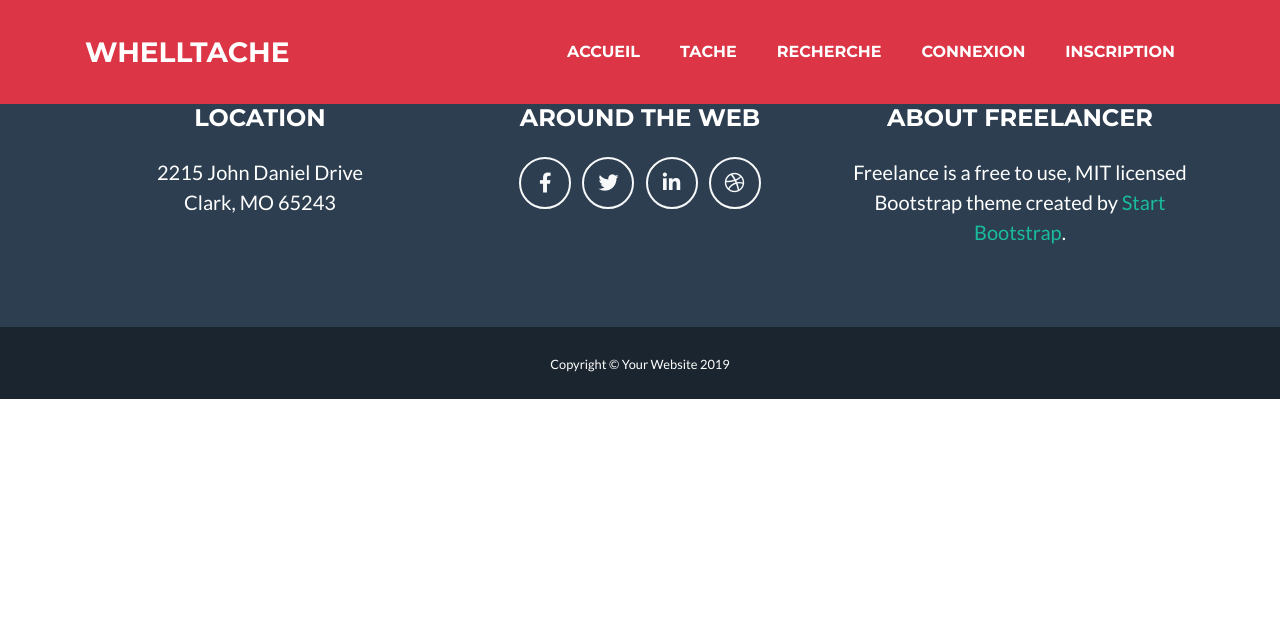
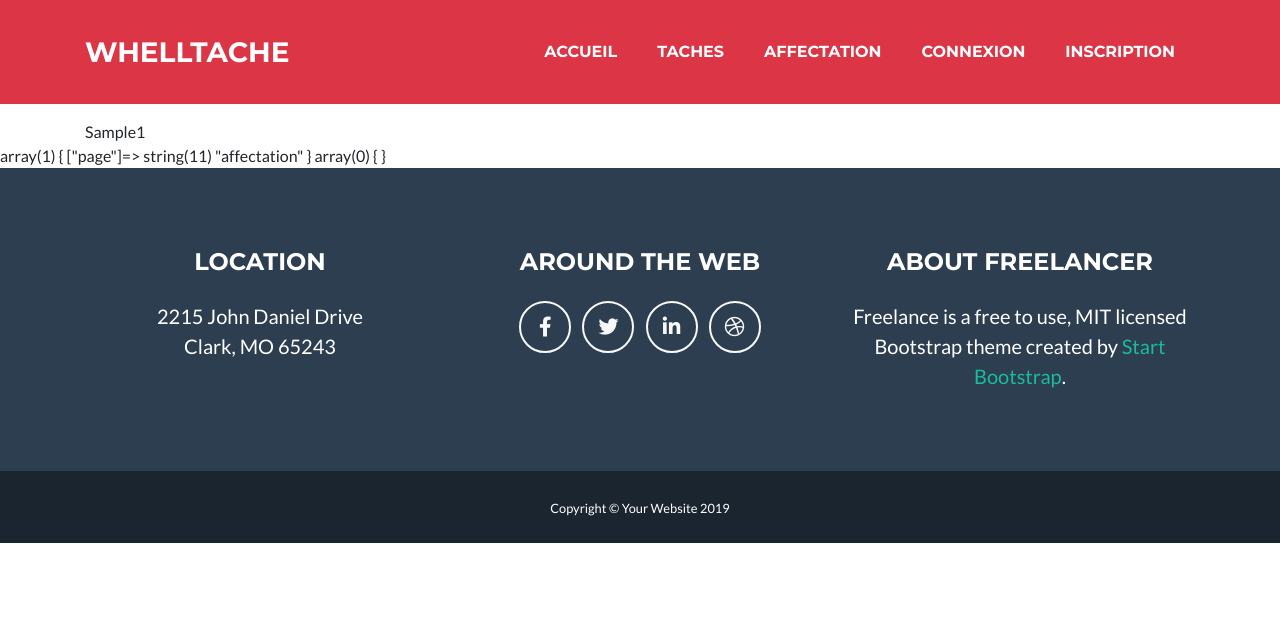
Before and after one commit to wondergaelle/whelltache, a PHP site: page /index.php?page=affectation in a window 1280 px wide. Shown: the top 638 px of the page. Run offline with PHP 8.4, Linux system fonts and the light colour scheme; tables that the repository leaves empty or names only in its code hold one stand-in row (values such as "Sample post"); some libraries are stand-ins or nearby versions.

Commit message:
Page affectation

```diff
--- a/pages/affectation.php
+++ b/pages/affectation.php
@@ -1,7 +1,25 @@
-<?php
-/**
- * Created by PhpStorm.
- * User: floch
- * Date: 2020-01-06
- * Time: 15:05
- */
+<section class="page-section portfolio" id="portfolio">
+    <div class="container">
+        <div>
+            <?php
+            //requete check tache en cours
+
+            //si pas de tache en cours
+            $sql = "SELECT * FROM tache ORDER BY rand() LIMIT 1 ";
+            $statement = $dbh->prepare($sql);
+            $statement->execute();
+            $tasks = $statement->fetch();
+            echo $tasks["libelle"];
+            echo $tasks["id"];
+
+            //update
+
+            //si tache en cours
+
+
+            //affiche
+
+            ?>
+
+        </div>
+    </div>
--- a/parts/header.php
+++ b/parts/header.php
@@ -37,12 +37,12 @@ x@x@
                 </li>
                 <li class="nav-item mx-0 mx-lg-1">
                     <a class="nav-link py-3 px-0 px-lg-3 rounded js-scroll-trigger"
-                       href="index.php?page=tache">Tache</a>
+                       href="index.php?page=tache">Taches</a>
                 </li>
 
                 <li class="nav-item mx-0 mx-lg-1">
                     <a class="nav-link py-3 px-0 px-lg-3 rounded js-scroll-trigger"
-                       href="index.php?page=recherche">Recherche</a>
+                       href="index.php?page=affectation">Affectation</a>
                 </li>
                 <?php if ($_SESSION["isConnected"] == false) {
                     echo '<li class="nav-item mx-0 mx-lg-1">
@@ -58,10 +58,8 @@ x@x@
                     <a class="nav-link py-3 px-0 px-lg-3 rounded js-scroll-trigger" href="index.php?dec">Deconnection</a>
                 </li>';
                     echo  '<p> '.$_SESSION["userConnected"]["nom"].' est connecté </p> ';
-
                 }
                 ?>
-
 
             </ul>
 
```
Also changed, not shown: pages/tache.php (+6 -4 lines), 3 other files.
